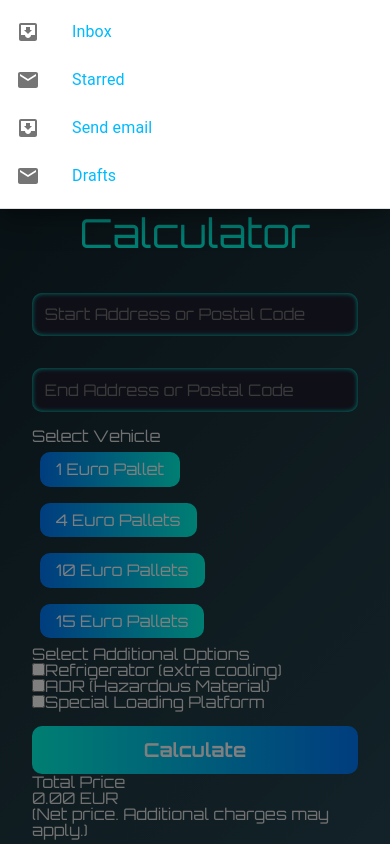
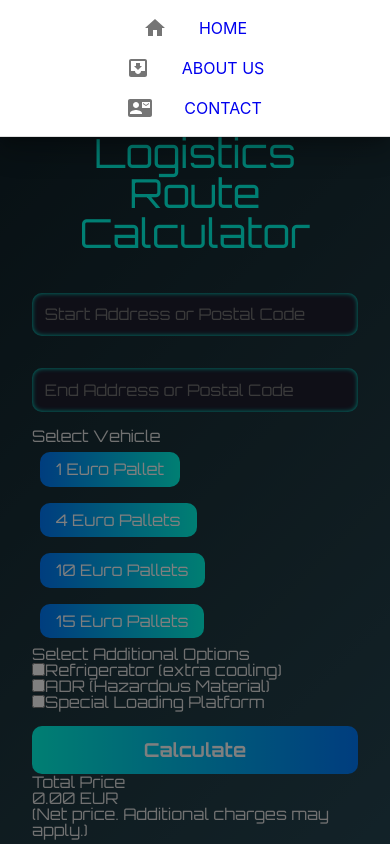
Before and after one commit to Svitly4nyi-Vla2yslav/logistic-sito, a React (Vite) app: page / in a window 390 px wide. Both pictures are taken after a click on the button "TOP". Shown: the top 844 px of the page. Built offline with nearby package versions, Linux system fonts and the light colour scheme; grey boxes are pictures that could not be loaded; a web font is replaced by a local one.

Commit message:
add link mobile menu

```diff
--- a/src/components/MobileMenu/MobileMenu.tsx
+++ b/src/components/MobileMenu/MobileMenu.tsx
@@ -12,6 +12,7 @@ import InboxIcon from '@mui/icons-material/MoveToInbox';
 import MailIcon from '@mui/icons-material/Mail';
 import HomeIcon from '@mui/icons-material/Home';
 import ContactIcon from '@mui/icons-material/ContactMail';
+import { Link } from 'react-router-dom';
 
 type Anchor = 'top';
 
@@ -49,8 +50,8 @@ const links = [
       onKeyDown={toggleDrawer(anchor, false)}
     >
       <List>
-        {['Inbox', 'Starred', 'Send email', 'Drafts'].map((text, index) => (
-          <ListItem key={text} disablePadding>
+        {links.map(link => (
+          <ListItem key={link.to} disablePadding>
             <ListItemButton
               style={{
                 color: '#00baff',
@@ -61,9 +62,11 @@ const links = [
               }}
             >
               <ListItemIcon>
-                {index % 2 === 0 ? <InboxIcon /> : <MailIcon />}
+                {link.icon}
               </ListItemIcon>
-              <ListItemText primary={text} />
+              <Link to={link.to} data-translate={link.text}>
+                {link.text}
+              </Link>
             </ListItemButton>
           </ListItem>
         ))}
```
